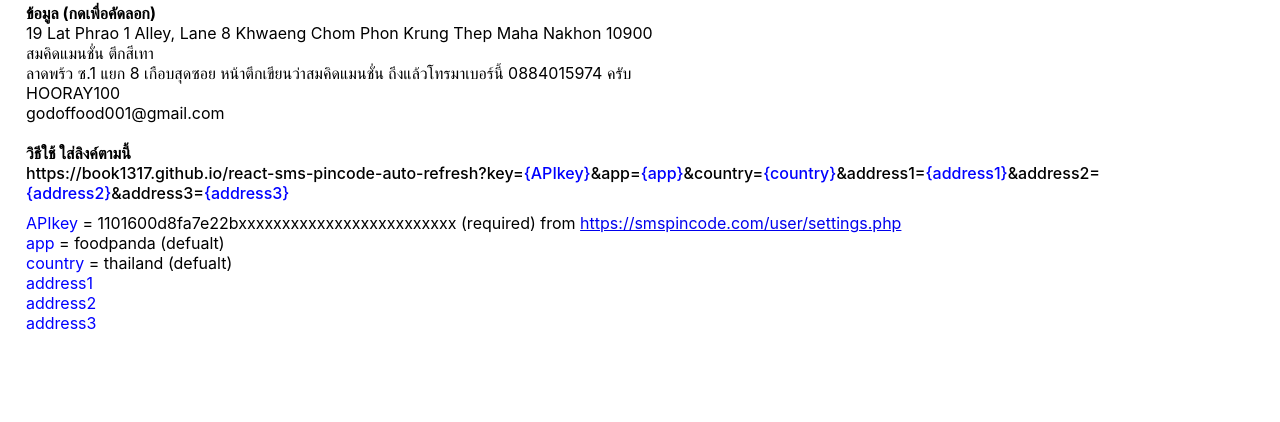
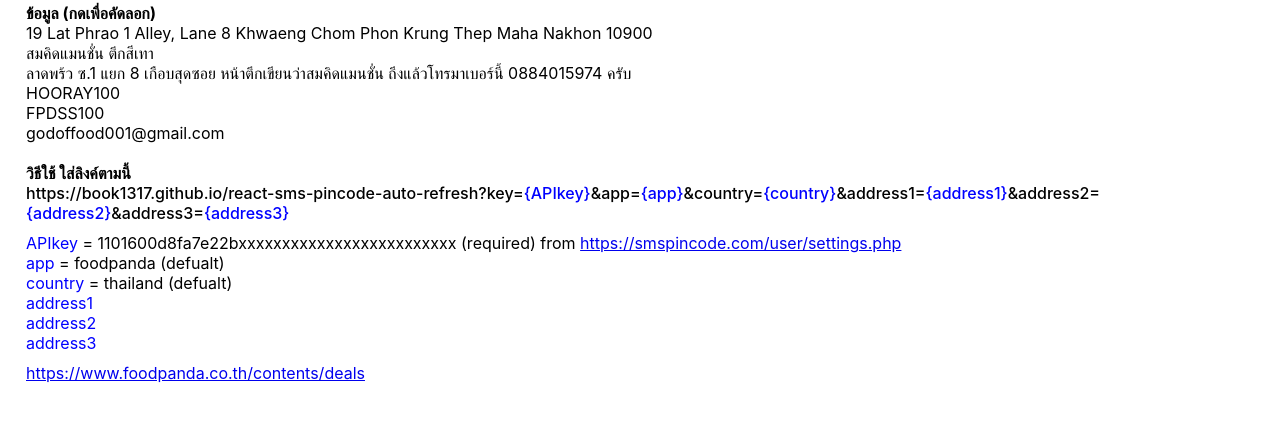
Before and after one commit to book1317/react-sms-pincode-auto-refresh, a React (Create React App) app: page / in a window 1280 px wide. Shown: the part 240-662 px from the top of the page. Built offline with nearby package versions, Linux system fonts and the light colour scheme; no server answers.

Commit message:
add link and copy

```diff
--- a/src/App.js
+++ b/src/App.js
@@ -180,6 +180,7 @@
                             'ลาดพร้ว ซ.1 แยก 8 เกือบสุดซอย หน้าตึกเขียนว่าสมคิดแมนชั่น ถึงแล้วโทรมาเบอร์นี้ 0884015974 ครับ'}
                     </CopyButton>
                     <CopyButton>HOORAY100</CopyButton>
+                    <CopyButton>FPDSS100</CopyButton>
                     <CopyButton>godoffood001@gmail.com</CopyButton>
                 </div>
 
@@ -214,6 +215,16 @@
                     <div>
                         <span className="redText">address3</span>
                     </div>
+
+                    <a
+                        style={{ marginTop: '10px', display: 'block' }}
+                        onClick={() => {
+                            window.open('https://www.foodpanda.co.th/contents/deals');
+                        }}
+                        href="#"
+                    >
+                        https://www.foodpanda.co.th/contents/deals
+                    </a>
                 </div>
             </div>
         );
--- a/src/Item.js
+++ b/src/Item.js
@@ -1,4 +1,5 @@
 import React from 'react';
+import CopyButton from './CopyButton';
 
 class Item extends React.Component {
     getMessageInterval;
@@ -50,7 +51,7 @@
                 </td>
 
                 <td>
-                    <div>{item.number}</div>
+                    <CopyButton>{item.number}</CopyButton>
                 </td>
                 <td className="itemCode">
                     <div>{item.message}</div>
```
